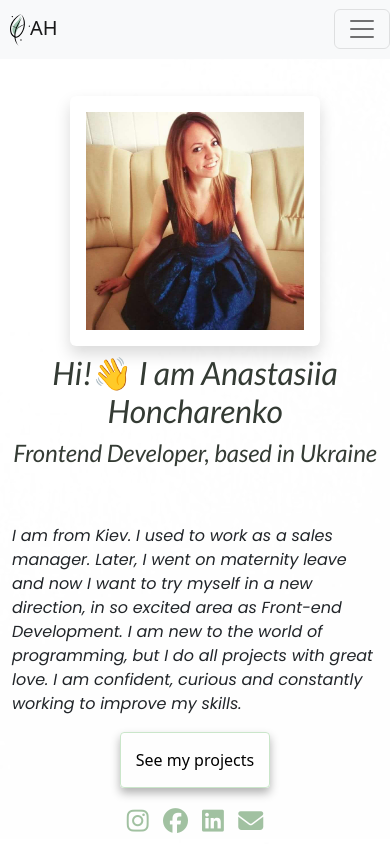
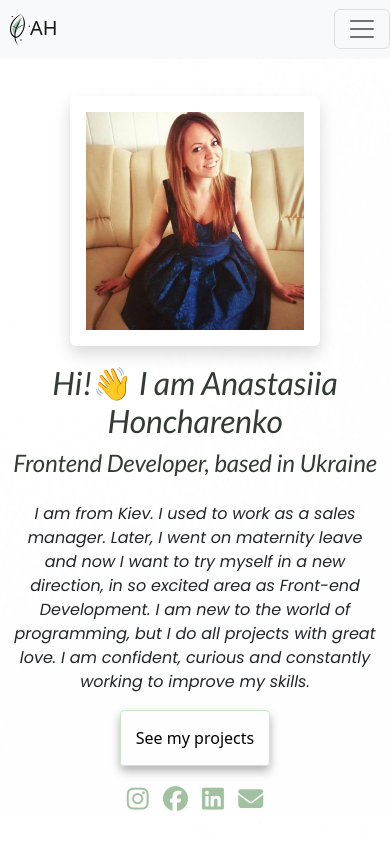
Before and after one commit to HoncharenkoA/my-portfolio-project, a plain HTML site: page about.html in a window 390 px wide. Drawn offline with nearby package versions, Linux system fonts and the light colour scheme.

Commit message:
change customer view

```diff
--- a/about.html
+++ b/about.html
@@ -98,7 +98,7 @@
           >
             <h1 class="my-name">Hi!👋 I am Anastasiia Honcharenko</h1>
             <h2 class="profession">Frontend Developer, based in Ukraine</h2>
-            <p class="introduce mt-5">
+            <p class="introduce mt-3">
               I am from Kiev. I used to work as a sales manager.
               Later, I went on maternity leave and now I want to try myself in a new direction, in so excited area as Front-end Development.
               I am new to the world of programming, but I do all projects with
--- a/src/style.css
+++ b/src/style.css
@@ -106,8 +106,18 @@ a {
     text-align: center;
     font-size: 18px;
 }
+@media (max-width: 900px) {
+    .my-name {
+        margin-top: 30px;
+    }
+}
 @media (max-width: 576px) {
+    h2,
+    p {
+        text-align: center;
+    }
     .my-name {
+        margin-top: 10px;
         text-align: center;
         font-size: 32px;
     }
@@ -124,6 +134,7 @@ a {
     }
     .leaf {
         max-width: 250px;
+        margin: 10px;
     }
     .about-me {
         margin-top: 20px;
```
Also changed, not shown: certificate.html (+2 -2 lines), contact.html (+1 -1 lines).
